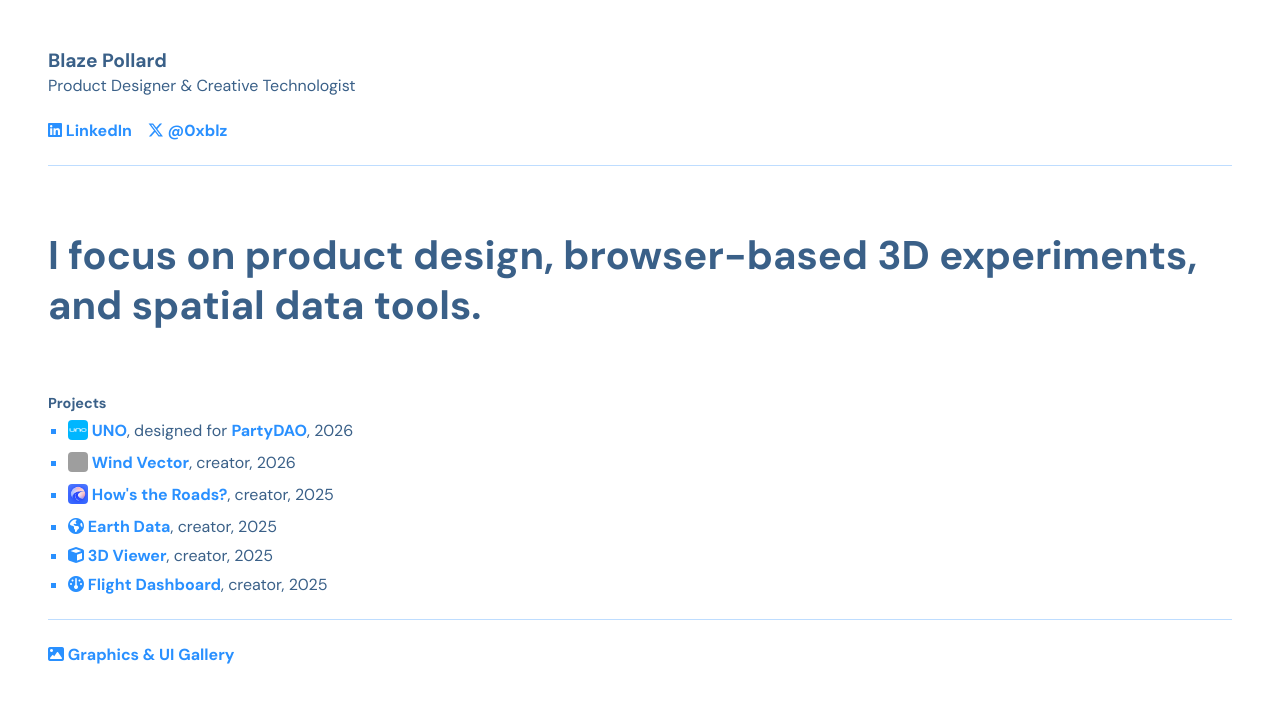
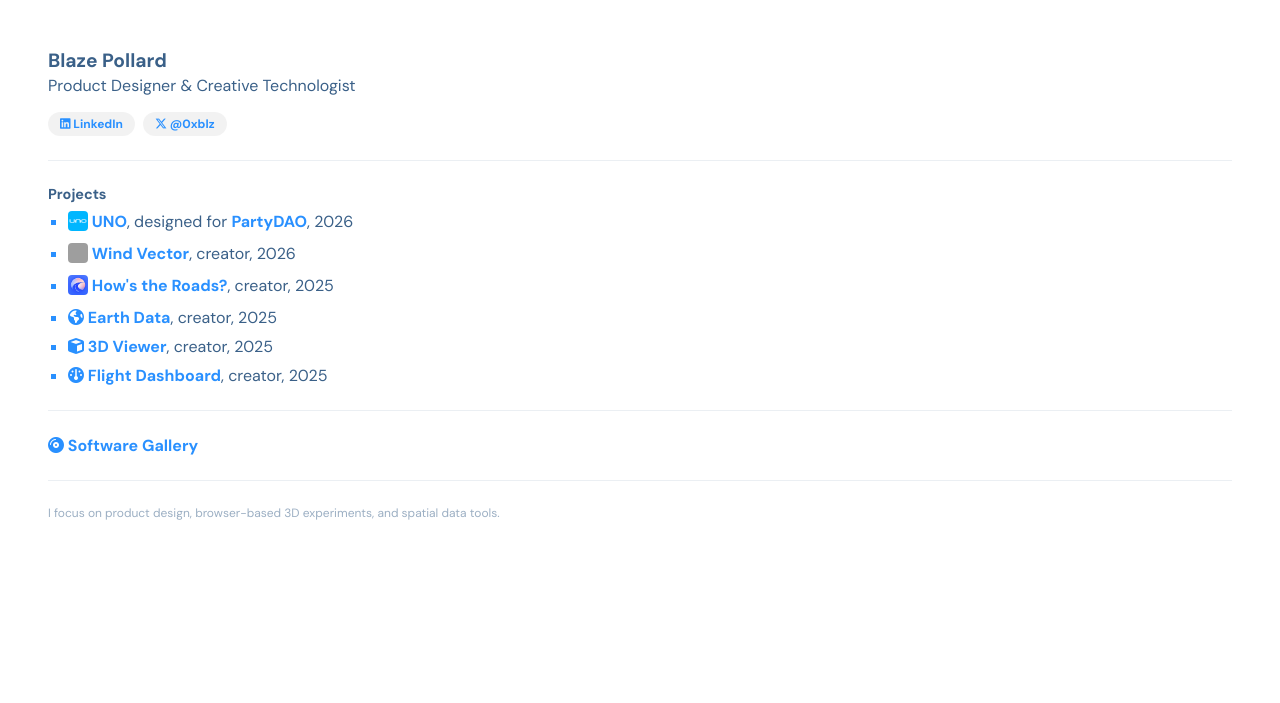
Before and after one commit to 0xblz/blaze-design, a Jekyll site: the page built from index.html, in a window 1280 px wide. Shown: the top 703 px of the page. Built offline with Jekyll 4.4.1, drawn with Linux system fonts in a browser that asks for light colours; nearby versions of some CDN libraries; grey boxes are pictures that could not be loaded.

Commit message:
clean up

```diff
--- a/assets/css/style.scss
+++ b/assets/css/style.scss
@@ -57,26 +57,45 @@
    margin-bottom: 0.5rem;
 }
 
+h3 {
+   font-size: 0.75rem;
+   font-weight: 400;
+   opacity: 0.5;
+}
+
 p {
    font-size: 1rem;
    font-weight: 400;
 }
 
-.intro {
-   font-size: 2.5rem;
-   line-height: 1.25;
-   font-weight: 700;
-   margin: 4rem 0;
-
-   @media (max-width: 800px) {
-      font-size: 2rem;
-   }
-}
-
 .social {
    display: flex;
-   gap: 1rem;
-   margin: 1.5rem 0;
+   gap: 0.5rem;
+   margin: 1rem 0;
+
+   a {
+      font-size: 0.75rem;
+      padding: 0.25rem 0.75rem;
+      border: none;
+      border-radius: 2rem;
+      background: rgba(0, 0, 0, 0.05);
+      transition: background 0.2s;
+
+      &:hover {
+         background: rgba(0, 0, 0, 0.1);
+         text-decoration: none;
+      }
+   }
+
+   @media (prefers-color-scheme: dark) {
+      a {
+         background: rgba(255, 255, 255, 0.05);
+
+         &:hover {
+            background: rgba(255, 255, 255, 0.1);
+         }
+      }
+   }
 }
 
 ul {
@@ -103,9 +122,9 @@
 
 hr {
    border: none;
-   border-top: 1px solid var(--link);
+   border-top: 1px solid var(--text);
    margin: 1.5rem 0;
-   opacity: 0.3;
+   opacity: 0.1;
 }
 
 a {
@@ -185,4 +204,22 @@
 
    .lightbox-prev { left: 1rem; }
    .lightbox-next { right: 1rem; }
+
+   img.slide-next {
+      animation: slideNext 0.25s ease;
+   }
+
+   img.slide-prev {
+      animation: slidePrev 0.25s ease;
+   }
 }
+
+@keyframes slideNext {
+   from { opacity: 0; transform: translateX(3rem); }
+   to   { opacity: 1; transform: translateX(0); }
+}
+
+@keyframes slidePrev {
+   from { opacity: 0; transform: translateX(-3rem); }
+   to   { opacity: 1; transform: translateX(0); }
+}
--- a/assets/js/gallery.js
+++ b/assets/js/gallery.js
@@ -50,12 +50,24 @@
     document.body.style.overflow = '';
 }
 
+function animate(cls) {
+    lightboxImg.classList.remove('slide-next', 'slide-prev');
+    void lightboxImg.offsetWidth;
+    lightboxImg.classList.add(cls);
+}
+
 function next() {
-    if (current < images.length - 1) show(current + 1);
+    if (current < images.length - 1) {
+        animate('slide-next');
+        show(current + 1);
+    }
 }
 
 function prev() {
-    if (current > 0) show(current - 1);
+    if (current > 0) {
+        animate('slide-prev');
+        show(current - 1);
+    }
 }
 
 document.getElementById('gallery-link').addEventListener('click', function (e) {
@@ -66,6 +78,10 @@
 btnClose.addEventListener('click', function (e) { e.stopPropagation(); close(); });
 btnPrev.addEventListener('click', function (e) { e.stopPropagation(); prev(); });
 btnNext.addEventListener('click', function (e) { e.stopPropagation(); next(); });
+
+[btnClose, btnPrev, btnNext].forEach(function (btn) {
+    btn.addEventListener('touchend', function (e) { e.stopPropagation(); });
+});
 
 document.addEventListener('keydown', function (e) {
     if (!lightbox.classList.contains('open')) return;
--- a/index.html
+++ b/index.html
@@ -13,7 +13,6 @@
     <a href="https://x.com/0xblz" target="_blank"><i class="fa-brands fa-x-twitter"></i> @0xblz</a>
 </div>
 <hr>
-<p class="intro">I focus on product design, browser-based 3D experiments, and spatial data tools.</p>
 
 <h2>Projects</h2>
 <ul>
@@ -26,7 +25,10 @@
 </ul>
 
 <hr>
-<a href="#" id="gallery-link"><i class="fa-solid fa-image"></i> Graphics & UI Gallery</a>
+<a href="#" id="gallery-link"><i class="fa-solid fa-compact-disc"></i> Software Gallery</a>
+
+<hr>
+<h3>I focus on product design, browser-based 3D experiments, and spatial data tools.</h3>
 
 <div class="lightbox" id="lightbox">
     <button class="lightbox-close" aria-label="Close"><i class="fa-solid fa-xmark"></i></button>
```
